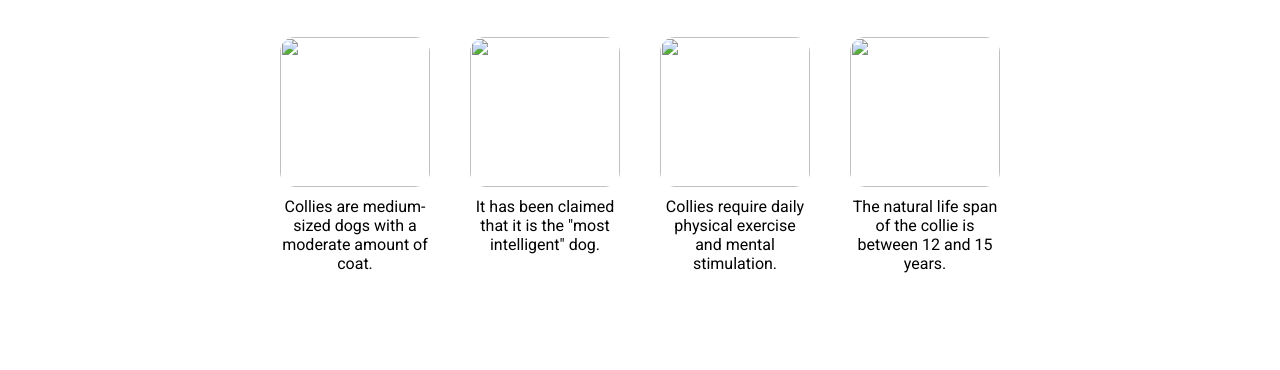
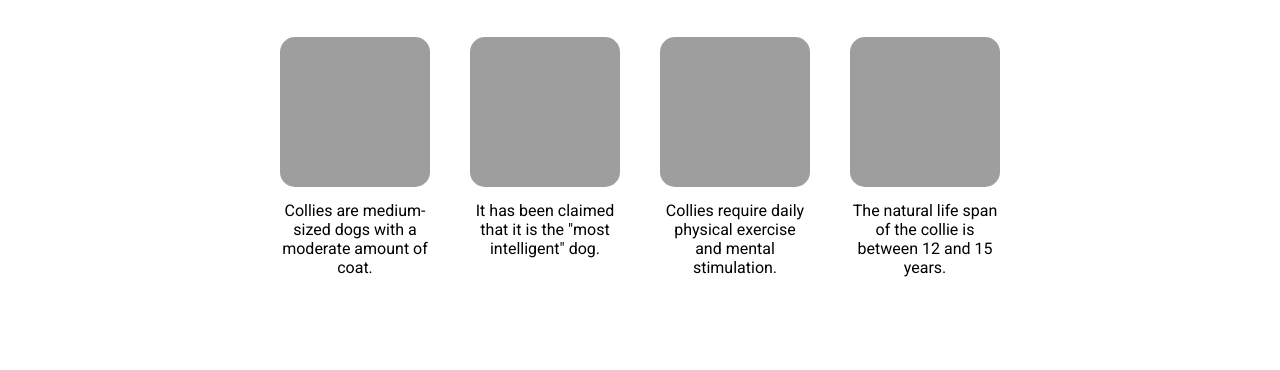
Before and after one commit to Cruz-Guilherme/landing-page-project, a plain HTML site: page index.html in a window 1280 px wide. Shown: the part 631-1001 px from the top of the page. Drawn offline with Linux system fonts and the light colour scheme; the site is published under a folder, as on GitHub Pages, so addresses that start at the root find nothing.

Commit message:
README text

```diff
--- a/index.html
+++ b/index.html
@@ -31,19 +31,19 @@
             <h2>Border Collie Information</h2>
             <div class="cards">
                 <div class="card">
-                    <img src="/images/border-1.jpg" class="illustration">
+                    <img src="./images/border-1.jpg" class="illustration">
                     <p>Collies are medium-sized dogs with a moderate amount of coat.</p>
                 </div>
                 <div class="card">
-                    <img src="/images/border-2.jpg" class="illustration">
+                    <img src="./images/border-2.jpg" class="illustration">
                     <p>It has been claimed that it is the "most intelligent" dog.</p>
                 </div>
                 <div class="card">
-                    <img src="/images/border-3.jpg" class="illustration">
+                    <img src="./images/border-3.jpg" class="illustration">
                     <p>Collies require daily physical exercise and mental stimulation.</p>
                 </div>
                 <div class="card">
-                    <img src="/images/border-4.jpg" class="illustration">
+                    <img src="./images/border-4.jpg" class="illustration">
                     <p>The natural life span of the collie is between 12 and 15 years.</p>
                 </div>
             </div>
```
Also changed, not shown: 1 other file.
